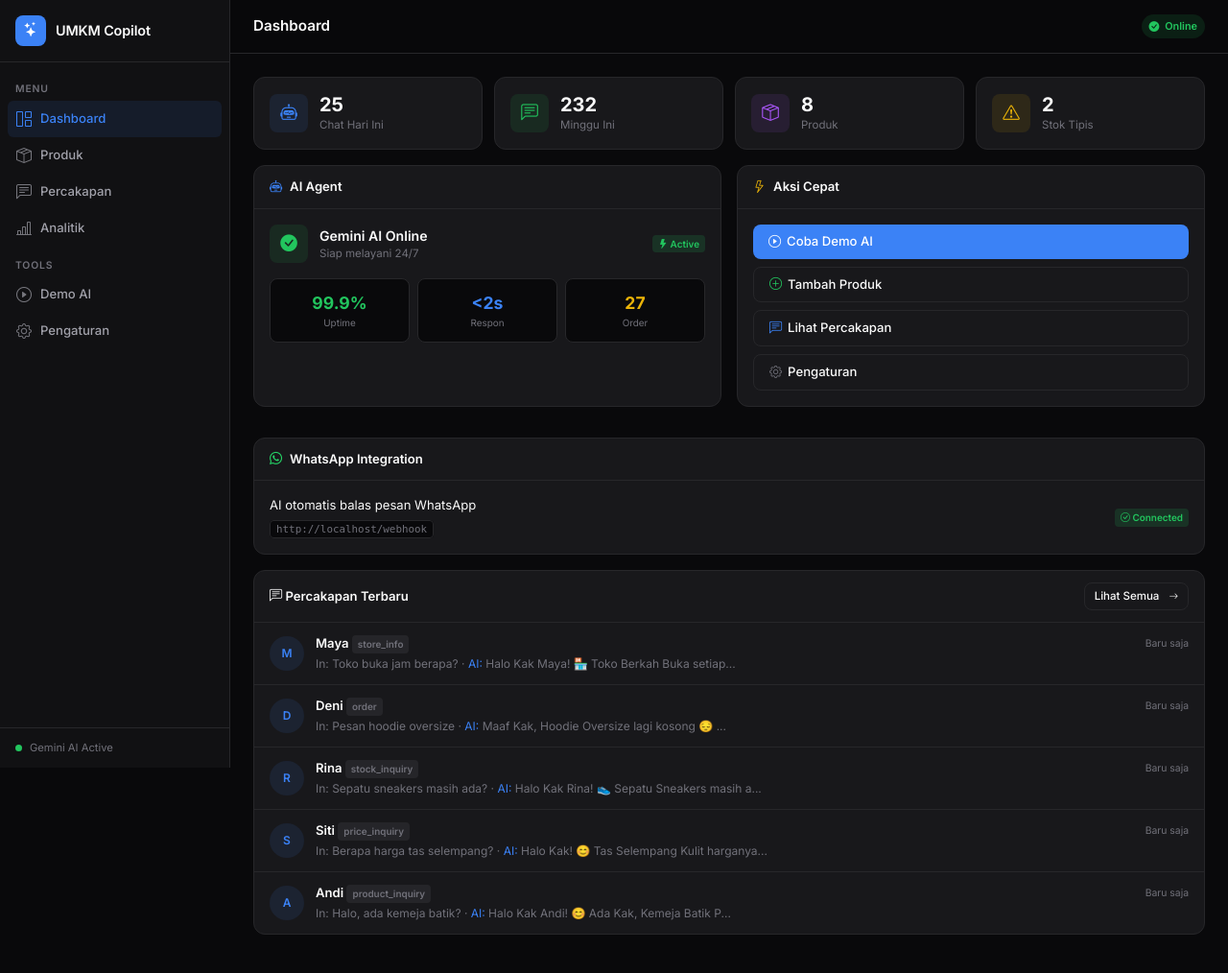
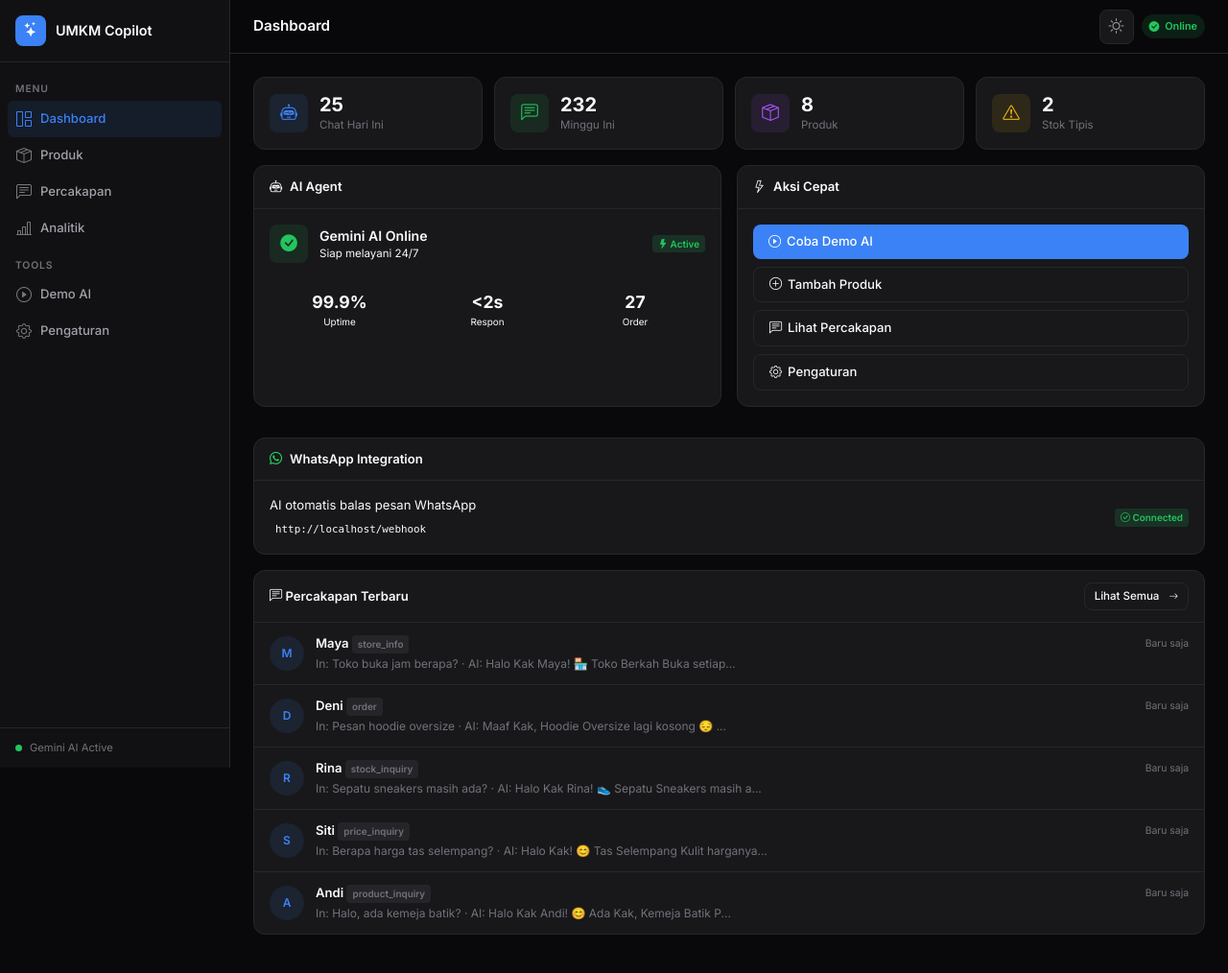
Before and after one commit to mjfendin/UMKM-COPILOT, a Flask app: page / in a window 1280 px wide. Shown: the whole page at 96% size. Run offline with Flask 3, Linux system fonts and the light colour scheme.

Commit message:
feat: dark/light mode toggle with localStorage persistence

```diff
--- a/static/css/style.css
+++ b/static/css/style.css
@@ -1,41 +1,57 @@
 /* ============================================
    UMKM Copilot — Clean Professional Theme
-   Reference: Linear.app / Vercel / Stripe
+   Dark + Light Mode Toggle
    ============================================ */
 
 @import url('https://fonts.googleapis.com/css2?family=Inter:wght@300;400;500;600;700&display=swap');
 
-/* --- TOKENS --- */
+/* --- TOKENS: DARK (default) --- */
 :root {
-    --c-bg:       #09090b;
-    --c-surface:  #111113;
-    --c-card:     #18181b;
-    --c-hover:    #1f1f23;
-    --c-border:   #27272a;
-    --c-border-l: #3f3f46;
-    --c-text:     #fafafa;
-    --c-text-2:   #a1a1aa;
-    --c-text-3:   #71717a;
-    --c-blue:     #3b82f6;
-    --c-green:    #22c55e;
-    --c-yellow:   #eab308;
-    --c-red:      #ef4444;
-    --c-purple:   #a855f7;
-    --r:          8px;
-    --r-lg:       12px;
-    --sidebar-w:  240px;
-    --topbar-h:   56px;
+    --bg:        #09090b;
+    --surface:   #111113;
+    --card:      #18181b;
+    --hover:     #1f1f23;
+    --border:    #27272a;
+    --border-l:  #3f3f46;
+    --text:      #fafafa;
+    --text-2:    #a1a1aa;
+    --text-3:    #71717a;
+    --blue:      #3b82f6;
+    --green:     #22c55e;
+    --yellow:    #eab308;
+    --red:       #ef4444;
+    --purple:    #a855f7;
+    --r:         8px;
+    --r-lg:      12px;
+    --sidebar-w: 240px;
+    --topbar-h:  56px;
+    --shadow:    0 1px 3px rgba(0,0,0,.4);
+}
+
+/* --- TOKENS: LIGHT --- */
+[data-theme="light"] {
+    --bg:        #f8f9fa;
+    --surface:   #ffffff;
+    --card:      #ffffff;
+    --hover:     #f1f3f5;
+    --border:    #e5e7eb;
+    --border-l:  #d1d5db;
+    --text:      #111827;
+    --text-2:    #4b5563;
+    --text-3:    #9ca3af;
+    --shadow:    0 1px 3px rgba(0,0,0,.08);
 }
 
 *, *::before, *::after { box-sizing: border-box; margin: 0; padding: 0; }
 
 body {
     font-family: 'Inter', system-ui, sans-serif;
-    background: var(--c-bg);
-    color: var(--c-text);
+    background: var(--bg);
+    color: var(--text);
     line-height: 1.5;
     -webkit-font-smoothing: antialiased;
     min-height: 100vh;
+    transition: background .25s, color .25s;
 }
 
 a { color: inherit; text-decoration: none; }
@@ -73,11 +89,7 @@ a { color: inherit; text-decoration: none; }
     flex-shrink: 0;
 }
 
-.sidebar-title {
-    font-size: .9rem;
-    font-weight: 600;
-    letter-spacing: -.01em;
-}
+.sidebar-title { font-size: .9rem; font-weight: 600; }
 
 .sidebar-menu {
     flex: 1;
@@ -154,28 +149,28 @@ a { color: inherit; text-decoration: none; }
     align-items: center;
     justify-content: space-between;
     padding: 0 24px;
-    border-bottom: 1px solid var(--c-border);
-    background: rgba(9,9,11,.85);
+    border-bottom: 1px solid var(--border);
+    background: color-mix(in srgb, var(--bg) 85%, transparent);
     backdrop-filter: blur(12px);
     position: sticky;
     top: 0;
     z-index: 90;
+    transition: background .25s, border-color .25s;
 }
 
-.topbar h1 {
-    font-size: .95rem;
-    font-weight: 600;
-}
+.topbar h1 { font-size: .95rem; font-weight: 600; }
 
 .hamburger {
     display: none;
     background: none;
     border: none;
-    color: var(--c-text);
+    color: var(--text);
     font-size: 1.3rem;
     cursor: pointer;
     padding: 4px;
 }
+
+.topbar-right { display: flex; align-items: center; gap: 8px; }
 
 .topbar-badge {
     font-size: .68rem;
@@ -183,8 +178,35 @@ a { color: inherit; text-decoration: none; }
     padding: 4px 8px;
     border-radius: 20px;
     background: rgba(34,197,94,.12);
-    color: var(--c-green);
+    color: var(--green);
 }
+
+/* --- THEME TOGGLE --- */
+.theme-toggle {
+    width: 36px;
+    height: 36px;
+    border-radius: 8px;
+    border: 1px solid var(--border);
+    background: var(--card);
+    color: var(--text-2);
+    display: flex;
+    align-items: center;
+    justify-content: center;
+    cursor: pointer;
+    font-size: 1rem;
+    transition: all .2s;
+}
+
+.theme-toggle:hover {
+    border-color: var(--border-l);
+    color: var(--text);
+    background: var(--hover);
+}
+
+[data-theme="light"] .theme-toggle .icon-sun { display: none; }
+[data-theme="light"] .theme-toggle .icon-moon { display: inline; }
+:root .theme-toggle .icon-sun { display: inline; }
+:root .theme-toggle .icon-moon { display: none; }
 
 /* --- CONTENT --- */
 .content {
@@ -518,35 +540,32 @@ label.lbl {
     .mob-nav { display: flex; }
     .main { padding-bottom: 64px; }
 
-    /* Table → Cards */
     .tbl-wrap { overflow: visible; }
     .tbl thead { display: none; }
     .tbl tbody tr {
         display: block;
-        border: 1px solid var(--c-border);
+        border: 1px solid var(--border);
         border-radius: var(--r);
         margin-bottom: 8px;
-        padding: 0;
     }
     .tbl td {
         display: flex;
         justify-content: space-between;
         align-items: center;
         padding: 8px 12px;
-        border-bottom: 1px solid var(--c-border);
+        border-bottom: 1px solid var(--border);
     }
     .tbl td:last-child { border-bottom: none; }
     .tbl td::before {
         content: attr(data-label);
         font-weight: 600;
-        color: var(--c-text-3);
+        color: var(--text-3);
         font-size: .65rem;
         text-transform: uppercase;
     }
-    .tbl td.r::before { display: none; }
 }
 
 /* --- SCROLLBAR --- */
 ::-webkit-scrollbar { width: 4px; }
 ::-webkit-scrollbar-track { background: transparent; }
-::-webkit-scrollbar-thumb { background: var(--c-border); border-radius: 2px; }
+::-webkit-scrollbar-thumb { background: var(--border); border-radius: 2px; }
--- a/templates/base.html
+++ b/templates/base.html
@@ -1,5 +1,5 @@
 <!DOCTYPE html>
-<html lang="id">
+<html lang="id" data-theme="dark">
 <head>
     <meta charset="UTF-8">
     <meta name="viewport" content="width=device-width, initial-scale=1.0">
@@ -48,7 +48,13 @@
     <header class="topbar">
         <button class="hamburger" onclick="toggleSidebar()"><i class="bi bi-list"></i></button>
         <h1>{% block page_title %}Dashboard{% endblock %}</h1>
-        <span class="topbar-badge"><i class="bi bi-check-circle-fill" style="margin-right:3px;"></i> Online</span>
+        <div class="topbar-right">
+            <button class="theme-toggle" onclick="toggleTheme()" title="Toggle Dark/Light">
+                <i class="bi bi-sun icon-sun"></i>
+                <i class="bi bi-moon icon-moon"></i>
+            </button>
+            <span class="topbar-badge"><i class="bi bi-check-circle-fill" style="margin-right:3px;"></i> Online</span>
+        </div>
     </header>
 
     {% with msgs = get_flashed_messages(with_categories=true) %}
@@ -58,7 +64,7 @@
         <div style="padding:10px 14px;border-radius:var(--r);margin-bottom:8px;font-size:.82rem;
             background:{{ 'rgba(34,197,94,.1)' if cat=='success' else 'rgba(239,68,68,.1)' if cat=='danger' else 'rgba(59,130,246,.1)' }};
             border:1px solid {{ 'rgba(34,197,94,.25)' if cat=='success' else 'rgba(239,68,68,.25)' if cat=='danger' else 'rgba(59,130,246,.25)' }};
-            color:var(--c-text);">
+            color:var(--text);">
             {{ msg }}
         </div>
         {% endfor %}
@@ -80,6 +86,7 @@
 <div class="overlay" id="overlay" onclick="toggleSidebar()"></div>
 
 <script>
+// Sidebar toggle
 function toggleSidebar() {
     document.getElementById('sidebar').classList.toggle('open');
     document.getElementById('overlay').classList.toggle('open');
@@ -87,6 +94,18 @@ function toggleSidebar() {
 document.querySelectorAll('.sidebar .menu-link').forEach(a => {
     a.addEventListener('click', () => { if (window.innerWidth <= 900) toggleSidebar(); });
 });
+
+// Theme toggle with localStorage
+function getTheme() { return localStorage.getItem('theme') || 'dark'; }
+function setTheme(t) {
+    document.documentElement.setAttribute('data-theme', t);
+    localStorage.setItem('theme', t);
+}
+function toggleTheme() {
+    setTheme(getTheme() === 'dark' ? 'light' : 'dark');
+}
+// Apply saved theme on load
+setTheme(getTheme());
 </script>
 {% block scripts %}{% endblock %}
 </body>
```
Also changed, not shown: other parts of static/css/style.css (+77 -94 lines).
